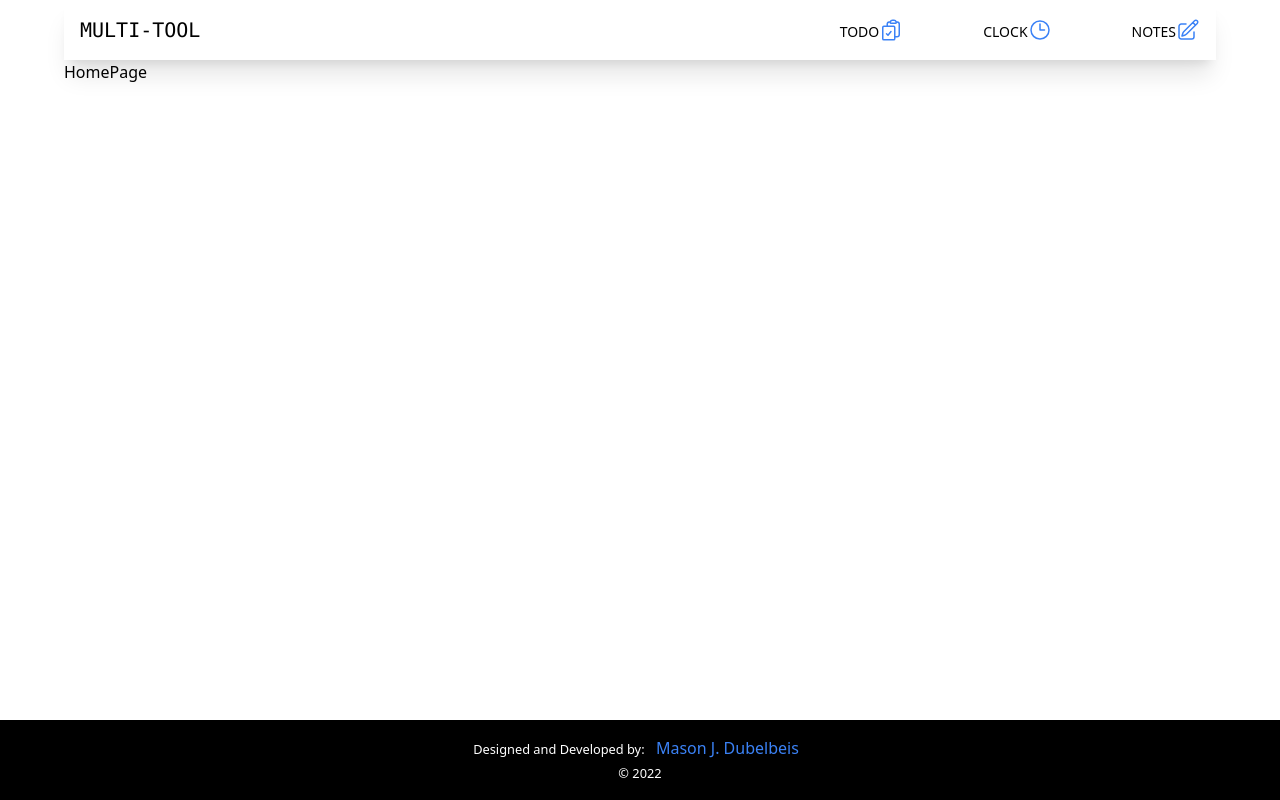
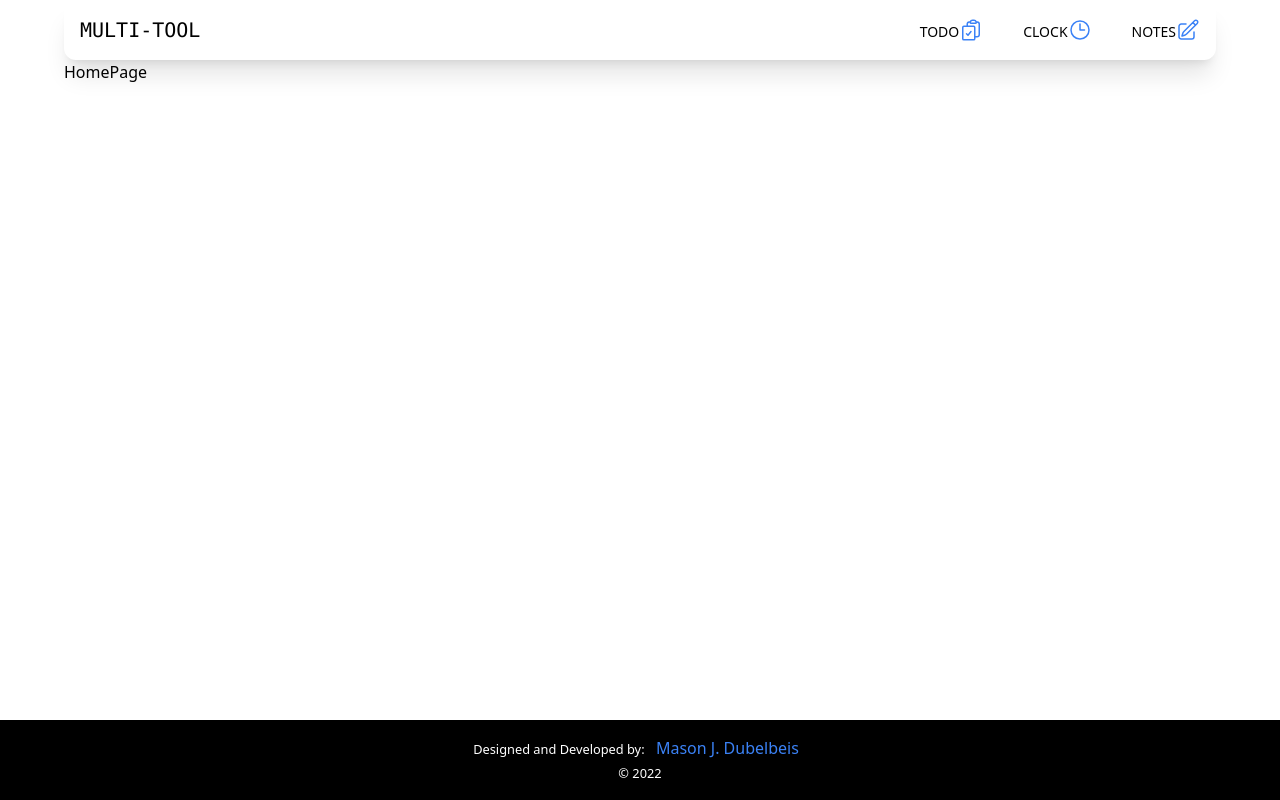
Before and after one commit to mdubelbeis/alarm-clock, a React (Vite) app: page / in a window 1280 px wide. Built offline with nearby package versions, Linux system fonts and the light colour scheme.

Commit message:
styled header

```diff
--- a/src/components/Home/HomeNav.tsx
+++ b/src/components/Home/HomeNav.tsx
@@ -39,7 +39,7 @@ const HomeNav: React.FC<HomeNavProps> = ({ onClick }) => {
       >
         <Icons d="M6 18L18 6M6 6l12 12" id="closeMenuIcon" />
       </div>
-      <ul className="flex flex-col gap-20 lg:flex-row">
+      <ul className="flex flex-col gap-20 lg:gap-10 lg:flex-row">
         {ICON_DIMENSION.map((icon) => {
           return (
             <li
--- a/src/components/ui/Header.tsx
+++ b/src/components/ui/Header.tsx
@@ -7,7 +7,7 @@ const Header: React.FC = () => {
   const [showMenu, setShowMenu] = useState(false);
 
   return (
-    <header className="w-full shadow-xl border-b-1 border-b-white">
+    <header className="w-full shadow-xl border-b-1 border-b-white xl:rounded-xl">
       <div className="lg:hidden">
         {!showMenu && (
           <div className="flex justify-between items-center w-full p-4">
```
